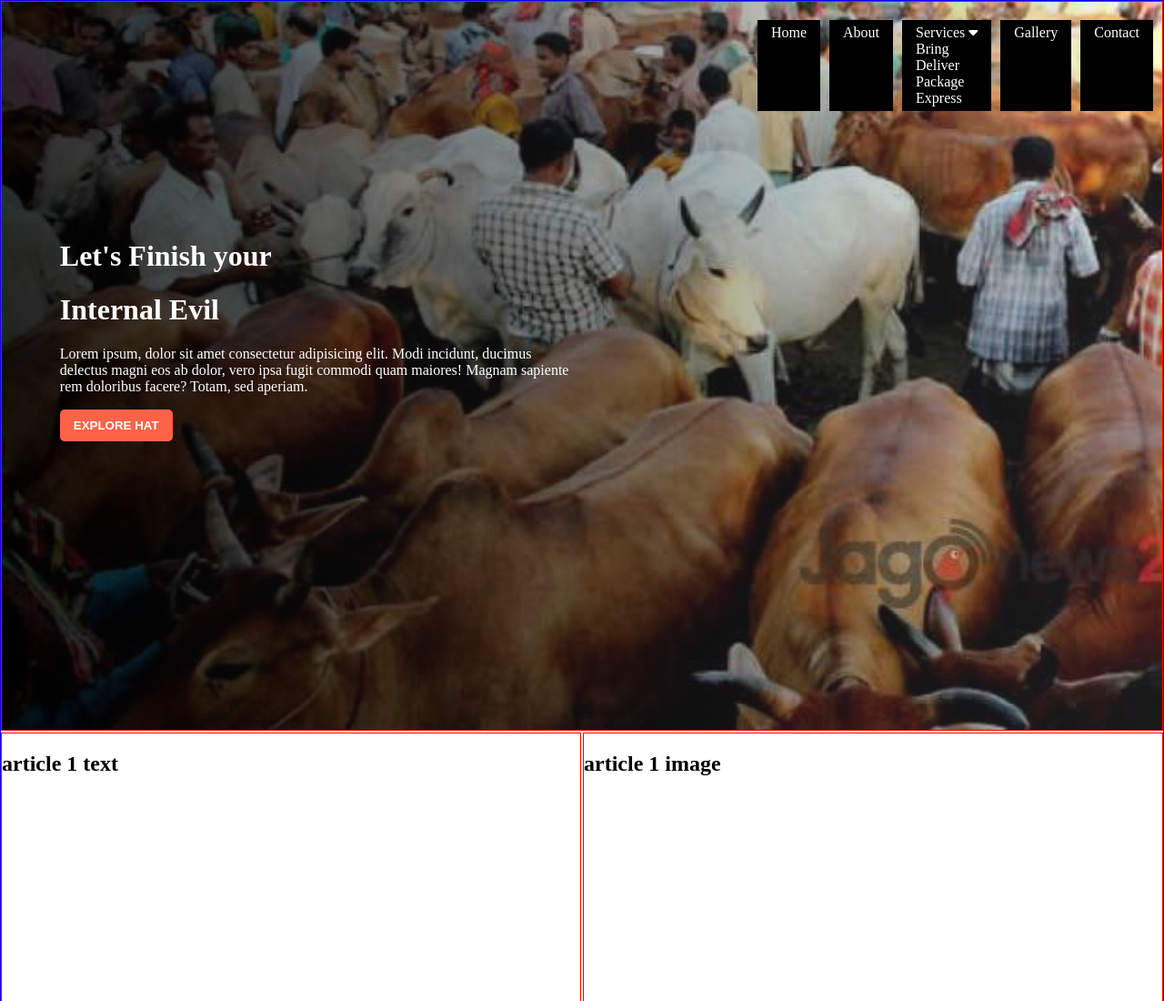
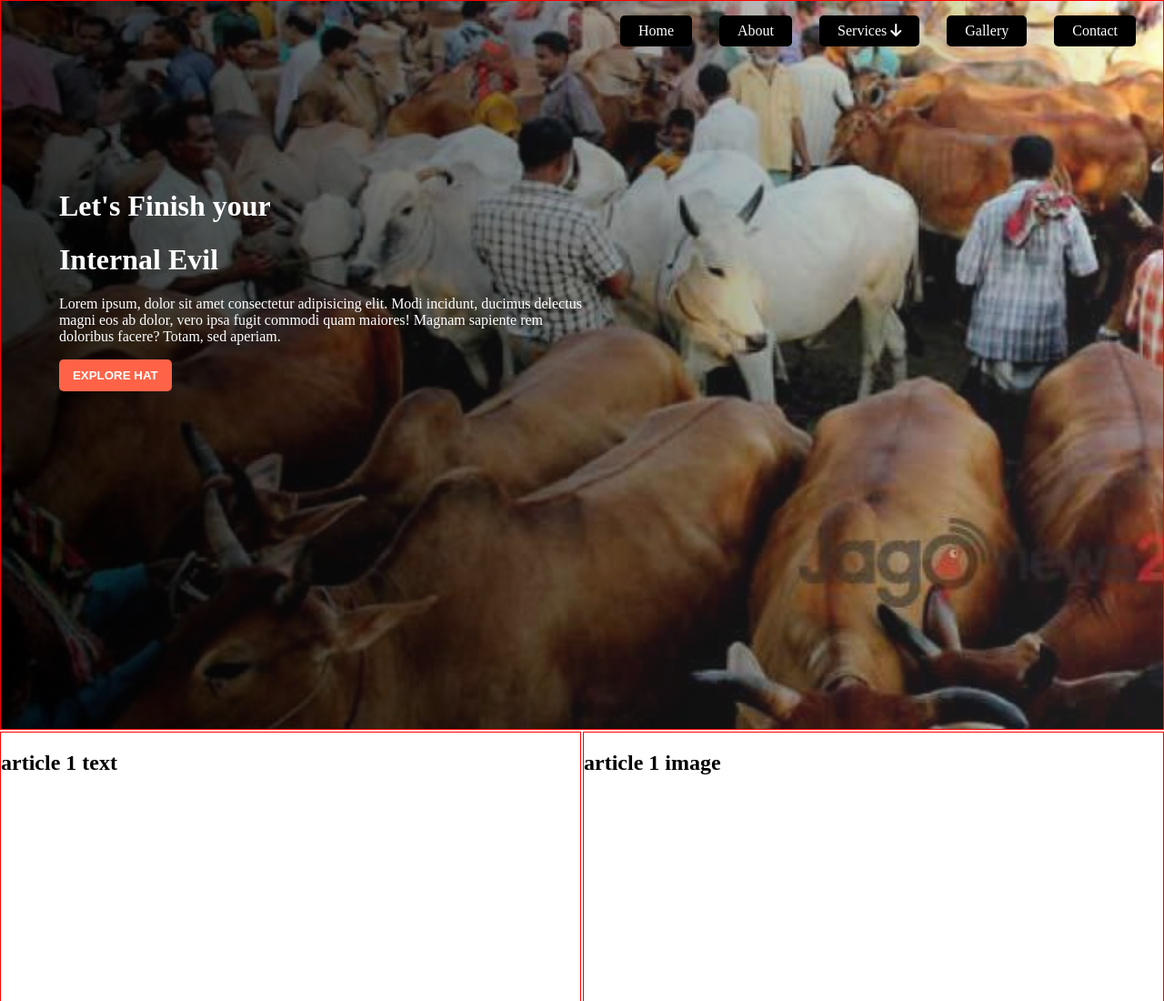
Before and after one commit to marufprocode/eid-zakat-main, a plain HTML site: page index.html in a window 1280 px wide. Shown: the top 1100 px of the page at 91% size. Drawn offline with Linux system fonts and the light colour scheme.

Commit message:
nav done

```diff
--- a/index.html
+++ b/index.html
@@ -11,19 +11,21 @@
 <body>
    <div class="container">
       <header class="main-header section">
-         <nav class="menu-list">
-            <li><a href="#">Home</a></li>
-            <li><a href="#">About</a></li>
-            <li><a href="#">Services <i class="fa fa-caret-down"></i></a>
-               <div class="subnav-content">
-                  <a href="#bring">Bring</a>
-                  <a href="#deliver">Deliver</a>
-                  <a href="#package">Package</a>
-                  <a href="#express">Express</a>
-                </div>
-            </li>
-            <li><a href="#">Gallery</a></li>
-            <li><a href="#">Contact</a></li>
+         <nav>
+            <ul>
+               <li><a href="#">Home</a></li>
+               <li><a href="#">About</a></li>
+               <li><a href="#">Services <i class="fas fa-arrow-down"></i></a>
+                     <ul>
+                        <li><a href="#">Link1</a></li>
+                        <li><a href="#">link2</a></li>
+                        <li><a href="#">link3</a></li>
+                        <li><a href="#">link4</a></li>
+                     </ul>
+               </li>
+               <li><a href="#">Gallery</a></li>
+               <li><a href="#">Contact</a></li>
+            </ul>
          </nav>
          <div class="header-content">
             <h1>Let's Finish your</h1>
--- a/style.css
+++ b/style.css
@@ -1,9 +1,9 @@
 body{
    margin: 0;
+   box-sizing: border-box;
 }
 .container{
    display: grid;
-   border: 1px solid blue;
    grid-template: repeat(7, 1fr) / repeat(12, 1fr);
    grid-gap: 2px;
 }
@@ -21,36 +21,56 @@ body{
    background-size: cover;
 }
 
+nav > ul > li{
+   margin-right: 30px;
+   background-color: rgb(0, 0, 0);
+   padding: 8px 20px;
+   border-radius: 5px;
+
+}
+
+nav > ul{
+   display: flex;
+   justify-content: right;
+   list-style-type: none;
+}
+
+nav > ul > li >ul{
+   position: fixed;
+   list-style-type: none;
+   margin-left: -20px;
+   display: none;
+   margin-top: 10px;
+}
+nav > ul > li:hover> ul{
+   display: block;
+}
+
+nav ul li a{
+   text-decoration: none;
+   color: rgb(255, 255, 255);
+}
+
+nav > ul > li > ul > li{
+   padding: 8px 20px;
+   border-radius: 5px;
+   background-color: black;
+   margin: 5px;
+   position: relative;
+   left: -30px;
+}
+
+
+nav ul li:hover{
+   transition: .3s;
+   background-color: gray;
+}
 .blog-text{
    grid-column: 1 / 7;
 }
 .blog-image{
    grid-column: 7 / -1;
 }
-
-.menu-list{
-   list-style-type: none;
-   display: flex;
-   justify-content: end;
-}
-.menu-list li a{
-   text-decoration: none;
-   color: white;
-}
-.menu-list li{
-   margin-top: 20px;
-   margin-right: 10px;
-   background-color: black;
-   padding: 5px 15px;
-}
-
-.subnav-content > a{
-   display: block;
-   justify-content: center;
-   align-items: left;
-}
-
-
 
 .header-content{
    color: white;
```
Also changed, not shown: practice.html (added, +13 -0 lines).
